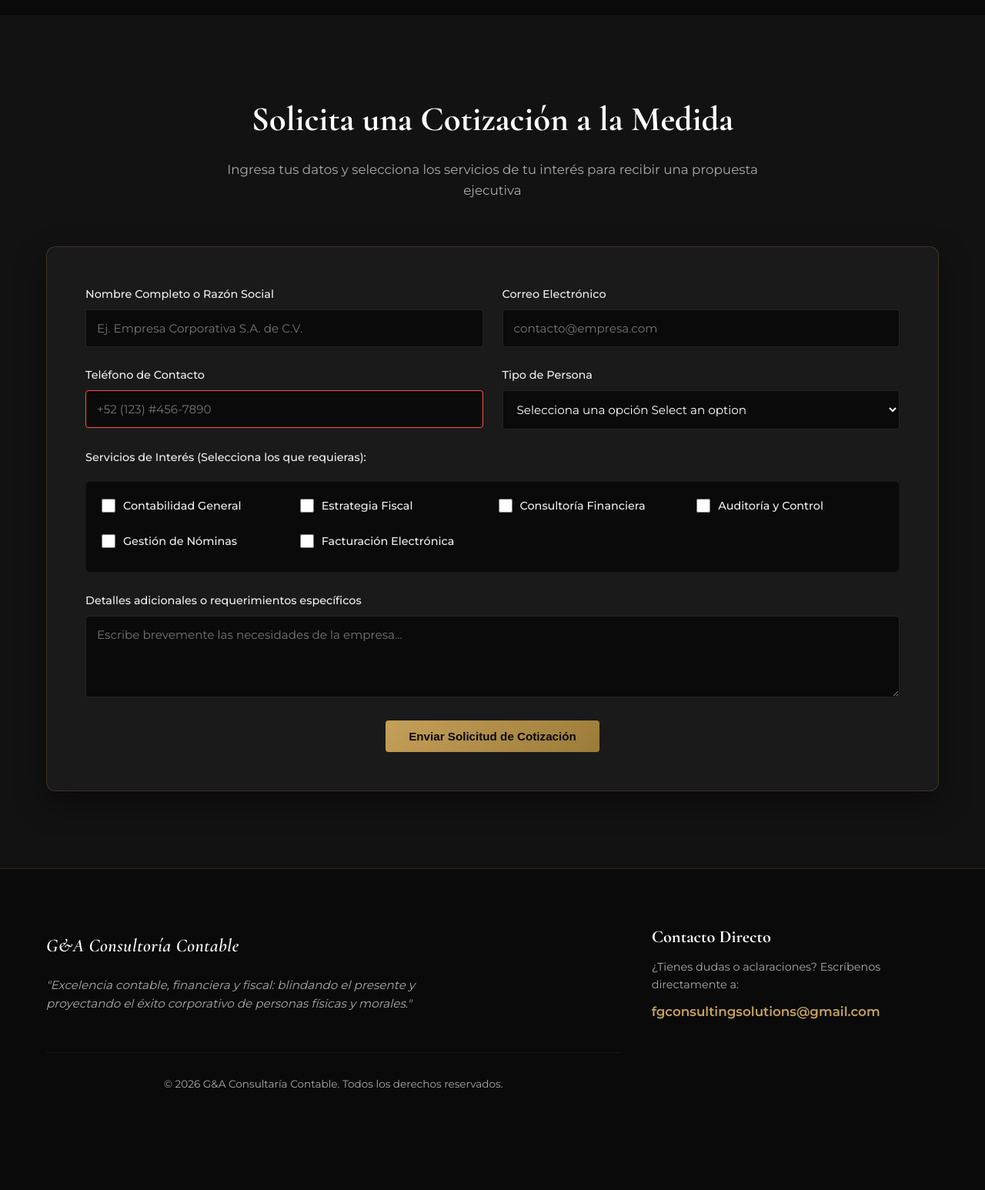
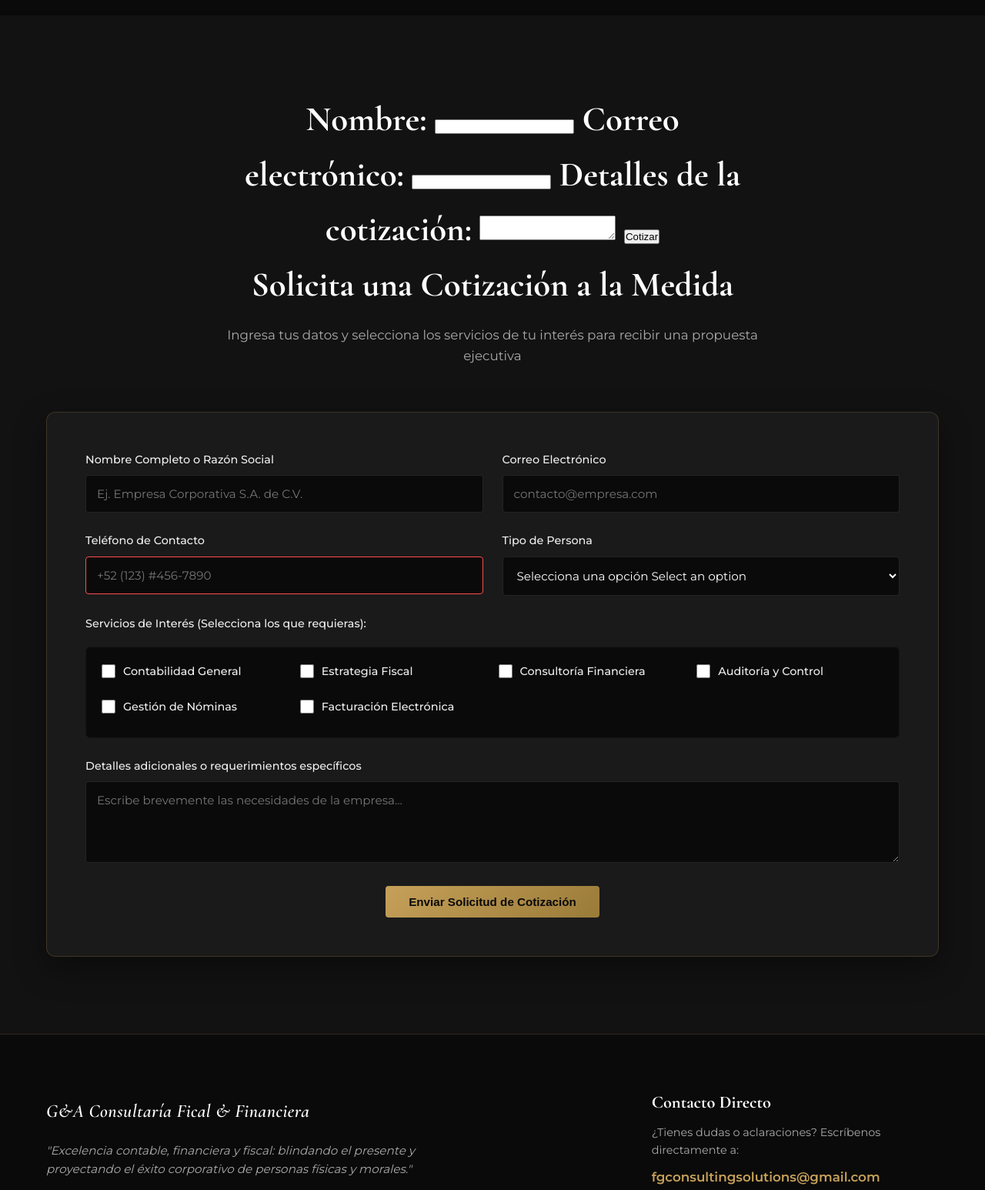
Before and after one commit to FGConsultings/fgconsulting, a plain HTML site: page index.html in a window 1280 px wide. Shown: the part 3120-4666 px from the top of the page at 77% size. Before the commit the page ends 4620 px from the top, so only its background shows below. Drawn offline with nearby package versions, Linux system fonts and the light colour scheme.

Commit message:
Update index.html
Cambio en Cotizador

```diff
--- a/index.html
+++ b/index.html
@@ -641,6 +641,26 @@
         <div class="container">
             <div class="section-header">
                 <h2>
+<form action="https://formsubmit.co/fgconsultingsolutions@gmail.com" method="POST" target="hidden_iframe">
+
+    <!-- Campos de ejemplo para tu cotización -->
+    <label for="nombre">Nombre:</label>
+    <input type="text" id="nombre" name="name" required>
+
+    <label for="email">Correo electrónico:</label>
+    <input type="email" id="email" name="email" required>
+
+    <label for="mensaje">Detalles de la cotización:</label>
+    <textarea id="mensaje" name="message" required></textarea>
+
+    <!-- Desactivar la página de captura/captcha de FormSubmit (opcional pero recomendado) -->
+    <input type="hidden" name="_captcha" value="false">
+
+    <!-- Opcional: Redirigir a una sección interna de tu misma página mediante ancla (#contacto) -->
+    <input type="hidden" name="_next" value="https://fgconsultingsolutions.github.io/#gracias">
+
+    <button type="submit">Cotizar</button>
+</form>
                     <span class="nav-es">Solicita una Cotización a la Medida</span>
                     <span class="nav-en">Request a Tailored Quote</span>
                 </h2>
@@ -747,7 +767,7 @@
         <div class="container footer-content">
             <div class="footer-brand">
                 <div class="footer-logo">
-                    <a href="#" class="logo-text-link">G&A Consultoría Contable</a>
+                    <a href="#" class="logo-text-link">G&A Consultaría Fical & Financiera</a>
                 </div>
                 <p class="footer-quote">
                     <span class="nav-es">"Excelencia contable, financiera y fiscal: blindando el presente y proyectando el éxito corporativo de personas físicas y morales."</span>
```
